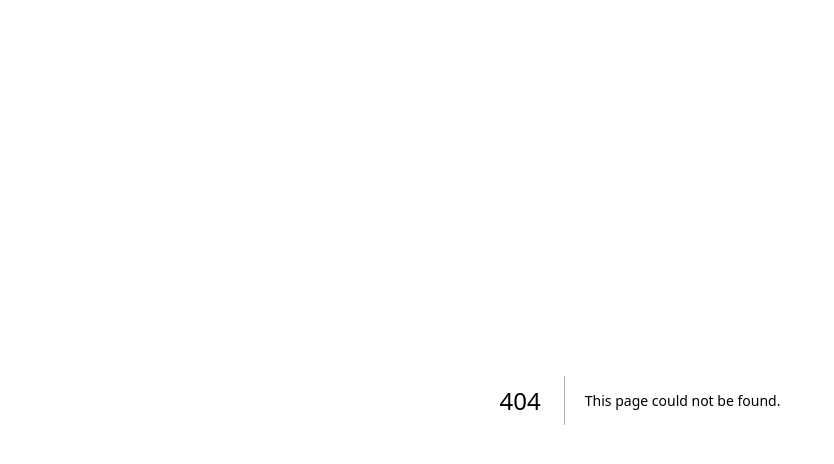
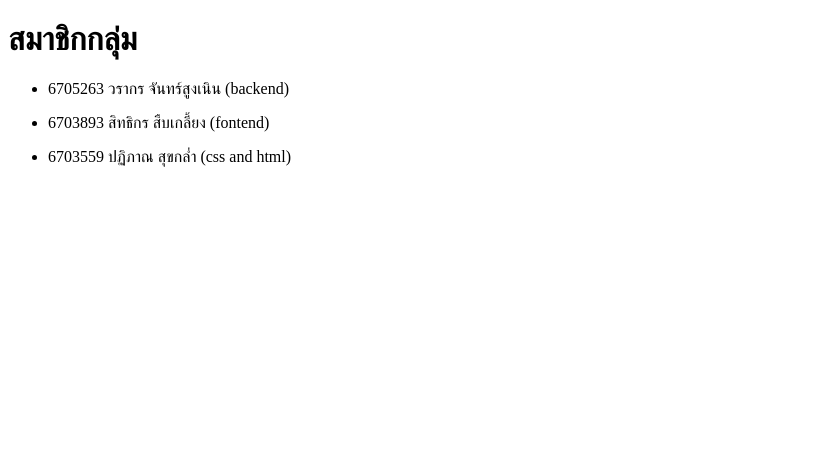
Before and after one commit to sitthikorns67-svg/ProCSC350, a Next.js app: page /about in a window 1280 px wide. Before the commit this address had no page. Shown: the top 464 px of the page, without its empty margins (0-834 px from the left). Built offline with nearby package versions, Linux system fonts and the light colour scheme.

Commit message:
add about page

```diff
--- /dev/null
+++ b/app/about/page.js
@@ -0,0 +1,16 @@
+import React from 'react'
+
+export default function page() {
+  return (
+    <div>
+      <div>
+        <h1>สมาชิกกลุ่ม</h1>
+        <ul>
+          <li><p>6705263 วรากร จันทร์สูงเนิน (backend) </p></li>
+          <li><p>6703893 สิทธิกร สืบเกลี้ยง (fontend)</p></li>
+          <li><p>6703559 ปฏิภาณ สุขกล่ำ (css and html)</p></li>
+        </ul>
+      </div>
+    </div>
+  )
+}
--- a/app/course/page.js
+++ b/app/course/page.js
@@ -41,7 +41,6 @@ export default function Page() {
           <ul>
             <li><a href="/home">Home</a></li>
             <li><a href="/course">Courses</a></li>
-            <li><a href="/enroll">Enroll</a></li>
             <li><a href="/about">About</a></li>
           </ul>
         </div>
--- a/app/home/page.js
+++ b/app/home/page.js
@@ -13,7 +13,6 @@ export default function Page() {
           <ul>
             <li><a href="/home">Home</a></li>
             <li><a href="/course">Courses</a></li>
-            <li><a href="/enroll">Enroll</a></li>
             <li><a href="/about">About</a></li>
           </ul>
         </div>
--- a/app/login/page.js
+++ b/app/login/page.js
@@ -23,7 +23,7 @@ export default function LoginPage() {
       });
 
       const data = await res.json();
-      console.log(data);
+      localStorage.setItem('user', JSON.stringify(data))
 
       if (!res.ok) throw new Error(data.message || 'email หรือ รหัสผ่านไม่ถูกต้อง');
 
```
Also changed, not shown: app/admin/page.js (deleted, +0 -7 lines), app/enroll/page.js (deleted, +0 -13 lines).
